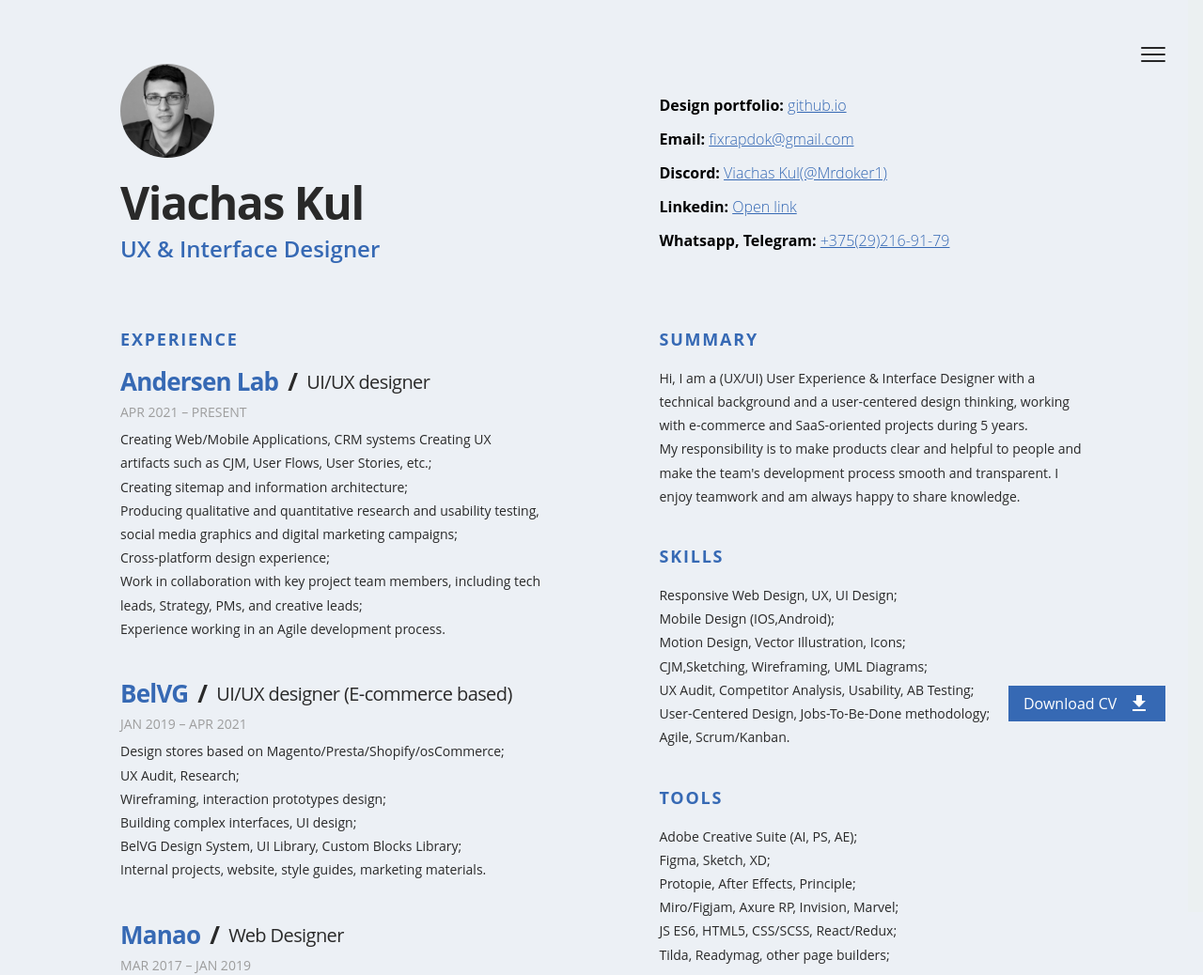
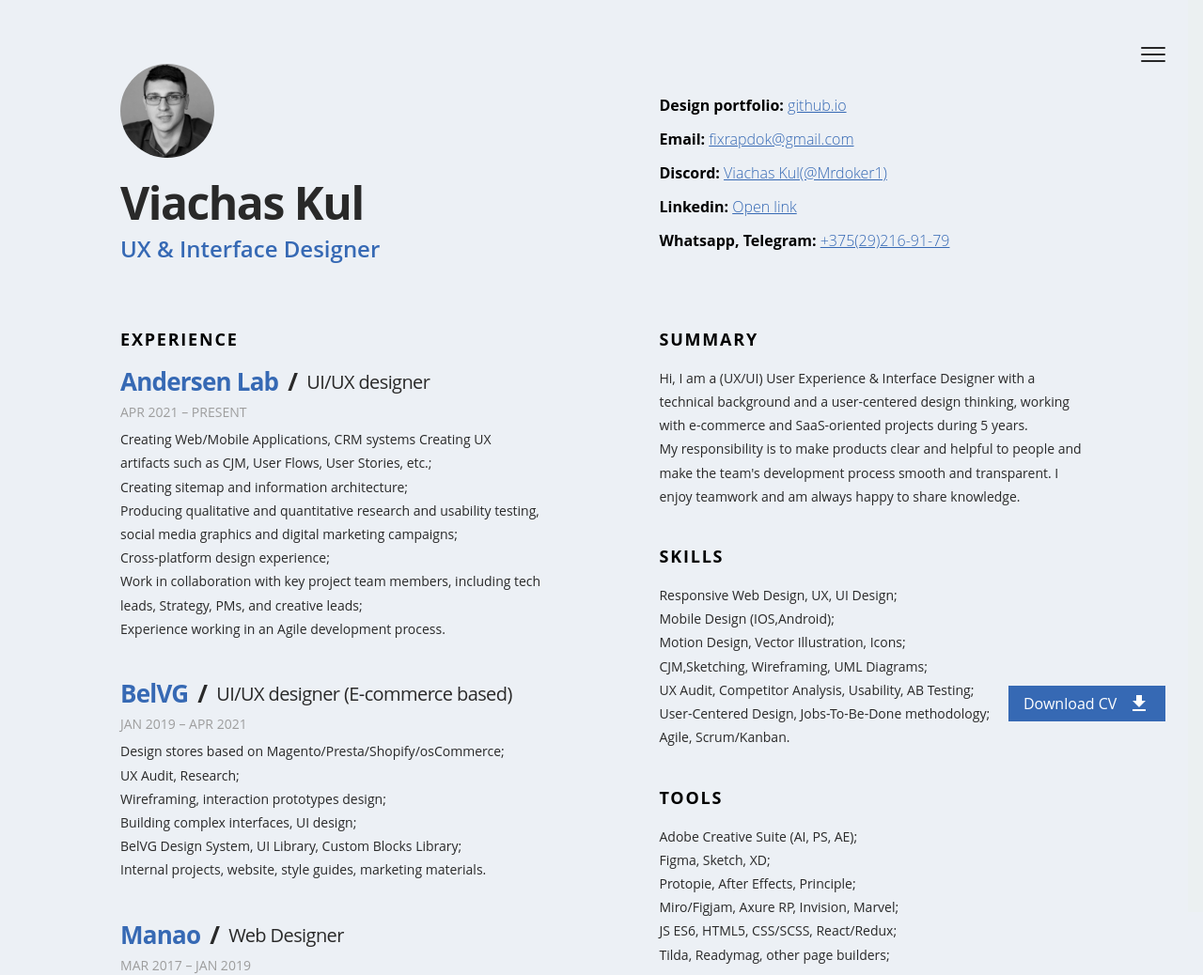
Before and after one commit to Mrdoker1/rsschool-cv, a plain HTML site: page index.html in a window 1280 px wide. Shown: the top 1038 px of the page at 94% size. Drawn offline with Linux system fonts and the light colour scheme.

Commit message:
feat: Update style.css

```diff
--- a/assets/styles/style.css
+++ b/assets/styles/style.css
@@ -145,7 +145,7 @@ h3 {
     letter-spacing: 0.1em;
     text-transform: uppercase;
     /* 3 */
-    color: #3669b4;
+    color: #000000
 }
 
 section {
```
